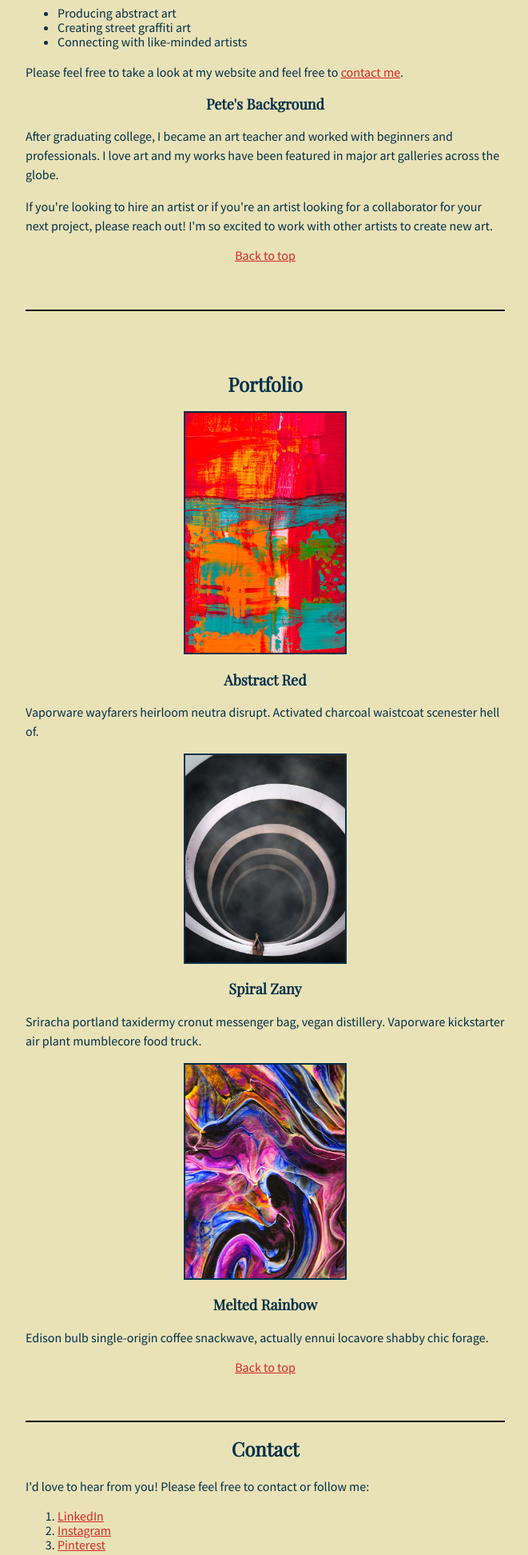
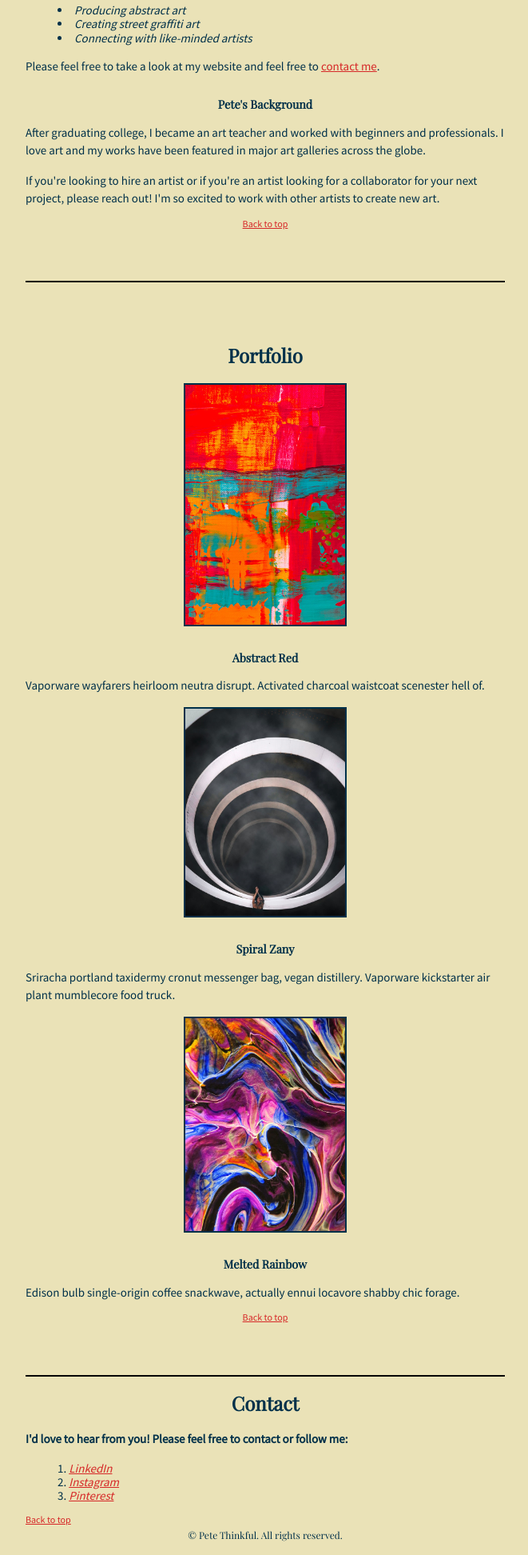
Before and after one commit to Ceceliakitty/Pete-Thinkful, a plain HTML site: page index.html in a window 1280 px wide. Shown: the part 591-2535 px from the top of the page at 80% size, without its empty margins (308-969 px from the left). Drawn offline with nearby package versions, Linux system fonts and the light colour scheme.

Commit message:
Add files via upload

```diff
--- a/index.html
+++ b/index.html
@@ -11,16 +11,19 @@
     />
     <link href="style.css" rel="stylesheet" type="text/css" />
   </head>
+
   <body>
-    <!-- TODO: Add header here -->
-    <section id="Home">
+    <!-- "Header" is here -->
+    <section id="Header">
       <header>
         <div>
-          <h1>Pete Thinkful | Artist</h1>
+          <h1><strong>Pete Thinkful | Artist</strong></h1>
           <nav>
-            <a href="#About">About</a>
-            <a href="#Portfolio">Portfolio</a>
-            <a href="#Contact">Contact</a>
+            <b
+              ><a href="#About">About</a>
+              <a href="#Portfolio">Portfolio</a>
+              <a href="#Contact">Contact</a></b
+            >
           </nav>
         </div>
       </header>
@@ -28,12 +31,12 @@
 
     <main>
       <div>
-        <!-- TODO: Add About section here -->
+        <!-- "About" section starts here -->
         <section id="About">
           <article>
             <div>
               <h2>About</h2>
-              <h3>Hi! I'm Pete Thinkful</h3>
+              <h3><sub>Hi! I'm Pete Thinkful</sub></h3>
               <img
                 class="image-circle"
                 alt="pete-thinkful"
@@ -42,16 +45,16 @@
               <p>I'm an artist living in Denver, Colorado.</p>
               <p>As an artist, I'm interested in:</p>
               <ul>
-                <li>Producing abstract art</li>
-                <li>Creating street graffiti art</li>
-                <li>Connecting with like-minded artists</li>
+                <li><em>Producing abstract art</em></li>
+                <li><em>Creating street graffiti art</em></li>
+                <li><em>Connecting with like-minded artists</em></li>
               </ul>
               <p>
                 Please feel free to take a look at my website and feel free to
                 <a href="#Contact">contact me</a>.
               </p>
 
-              <h3>Pete's Background</h3>
+              <h3><sub>Pete's Background</sub></h3>
               <p>
                 After graduating college, I became an art teacher and worked
                 with beginners and professionals. I love art and my works have
@@ -64,19 +67,19 @@
                 out! I'm so excited to work with other artists to create new
                 art.
               </p>
-              <a href="#Home">Back to top</a>
+              <sup><a href="#Header">Back to top</a></sup>
             </div>
           </article>
         </section>
         <hr />
 
-        <!-- TODO: Add Portfolio section here -->
+        <!-- Portfolio section starts here -->
         <section id="Portfolio">
           <article>
             <h2>Portfolio</h2>
             <div>
               <img src="images/abstract-red.png" alt="abstract-red" />
-              <h3>Abstract Red</h3>
+              <h3><sub>Abstract Red</sub></h3>
               <p>
                 Vaporware wayfarers heirloom neutra disrupt. Activated charcoal
                 waistcoat scenester hell of.
@@ -84,7 +87,7 @@
             </div>
             <div>
               <img src="images/spiral-zany.png" alt="spiral-zany" />
-              <h3>Spiral Zany</h3>
+              <h3><sub>Spiral Zany</sub></h3>
               <p>
                 Sriracha portland taxidermy cronut messenger bag, vegan
                 distillery. Vaporware kickstarter air plant mumblecore food
@@ -93,40 +96,55 @@
             </div>
             <div>
               <img src="images/melted-rainbow.png" alt="melted-rainbow" />
-              <h3>Melted Rainbow</h3>
+              <h3><sub>Melted Rainbow</sub></h3>
               <p>
                 Edison bulb single-origin coffee snackwave, actually ennui
                 locavore shabby chic forage.
               </p>
-              <a href="#Home">Back to top</a>
+              <sup><a href="#Header">Back to top</a></sup>
             </div>
           </article>
         </section>
         <hr />
 
-        <!-- TODO: Add Contact section here -->
+        <!-- "Contact" section stars here -->
         <section id="Contact">
           <h2>Contact</h2>
           <p>
-            I'd love to hear from you! Please feel free to contact or follow me:
+            <b
+              >I'd love to hear from you! Please feel free to contact or follow
+              me:</b
+            >
           </p>
           <ol>
             <li>
-              <a href="http://www.LinkedIn.com" target="_blank">LinkedIn</a>
+              <i
+                ><a href="http://www.LinkedIn.com" target="_blank"
+                  >LinkedIn</a
+                ></i
+              >
             </li>
             <li>
-              <a href="http://www.instagram.com" target="_blank">Instagram</a>
+              <i
+                ><a href="http://www.instagram.com" target="_blank"
+                  >Instagram</a
+                ></i
+              >
             </li>
             <li>
-              <a href="http://www.pinterest.com" target="_blank">Pinterest</a>
+              <i
+                ><a href="http://www.pinterest.com" target="_blank"
+                  >Pinterest</a
+                ></i
+              >
             </li>
           </ol>
         </section>
-        <a href="#Home">Back to top</a>
+        <sup><a href="#Header">Back to top</a></sup>
       </div>
     </main>
 
-    <!-- Footer section -->
+    <!-- "Footer" section -->
     <footer>© Pete Thinkful. All rights reserved.</footer>
   </body>
 </html>
--- a/style.css
+++ b/style.css
@@ -8,7 +8,7 @@ body {
   background-color: #eae2b7;
 }
 
-/* Set the font family for any h1, h2, or h3 heading */
+/* The font family for any h1, h2 and h3 heading */
 h1 {
   font-size: xx-large;
   font-family: "Playfair Display", Times, serif;
@@ -20,11 +20,12 @@ h2 {
   text-align: center;
 }
 h3 {
-  font-size: large;
+  font-size: larger;
   font-family: "Playfair Display", Times, serif;
   text-align: center;
 }
 
+/* The article, paragraph and navigation setting listed below*/
 article {
   padding: 50px 0;
 }
@@ -35,6 +36,7 @@ article div {
 }
 
 p {
+  font-size: 15px;
   line-height: 1.5;
   text-align: left;
 }
@@ -52,32 +54,35 @@ a:hover {
   color: #f77f00;
 }
 
+/* The lists setting starts here*/
 ul {
+  list-style-position: inside;
   text-align: center;
 }
 
 OL {
+  list-style-position: inside;
   text-align: left;
 }
 
 li {
+  font-size: 15px;
   margin: auto;
   text-align: left;
 }
 
 /* The div container constrains the content width within the main container to 600px */
+/* The div, hr, header and footer settings*/
 div {
   margin: auto;
   width: 600px;
 }
-
 img {
   width: 100%;
   max-width: 200px;
   height: auto;
   border: 2px solid #003049;
 }
-
 hr {
   border: 1px solid black;
 }
@@ -89,11 +94,18 @@ header {
 footer {
   margin: auto;
   font-family: "Playfair Display", Times, serif;
-  font-size: smaller;
+  font-size: 12px;
   text-align: center;
 }
 
-/* Add your solution below */
+/* The image setting listed below */
+
+img {
+  width: 100%;
+  max-width: 200px;
+  height: auto;
+  border: 2px solid #003049;
+}
 
 .image-circle {
   border-radius: 50%;
```
